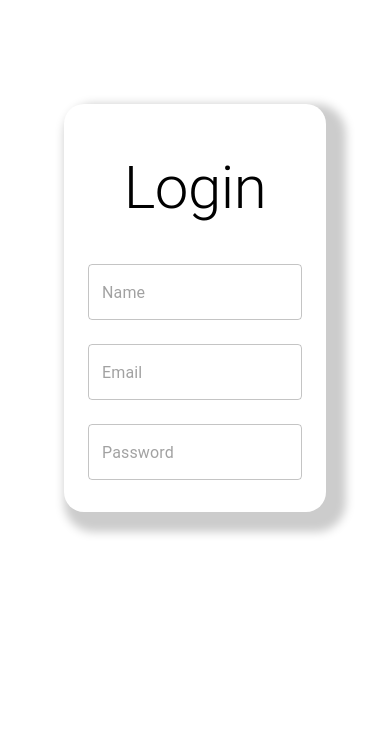
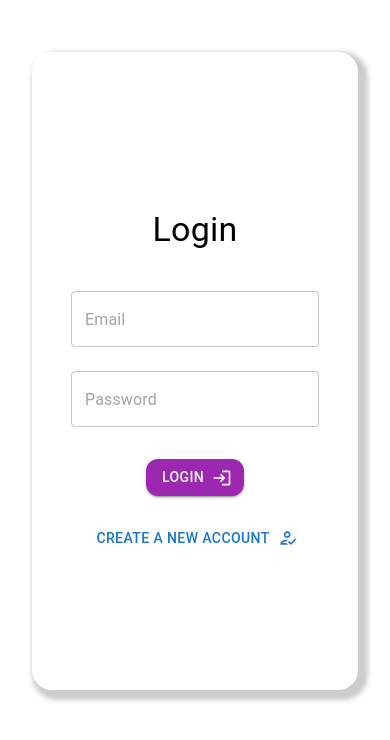
Before and after one commit to jerrydayne/material-ui-demo, a React (Create React App) app: page / in a window 390 px wide. Shown: the top 740 px of the page. Built offline with nearby package versions, Linux system fonts and the light colour scheme.

Commit message:
Sign Up and login form completed with state management, fully responsive and use of Icons

```diff
--- a/src/App.css
+++ b/src/App.css
@@ -2,7 +2,8 @@ body{
   border: #eeeeee;
 }
 .App {
-  padding: 4rem;
+  padding: 2rem;
+  padding-top: 5%;
 }
 
 .App-logo {
--- a/src/features/SingUpLogin.tsx
+++ b/src/features/SingUpLogin.tsx
@@ -1,46 +1,98 @@
 import React from 'react'
 import { Box, Button, TextField, Typography } from '@mui/material'
+import { useState } from 'react'
+import { HowToRegOutlined, LoginOutlined } from '@mui/icons-material'
 
 const SingUpLogin = () => {
+    const [signUp, setSignUp] = useState(false)
+    console.log(signUp)
+
+    const [formInput, setFormInput] = useState({
+        name: '',
+        email: '',
+        password: ''
+    })
+
+    const handleChange = (e: any) => {
+        setFormInput((prevState) => ({
+            ...prevState,
+            [e.target.name] : e.target.value
+        }))
+    }
+
+    const handleSubmit = (e: any) => {
+        e.preventDefault()
+        console.log(formInput)
+    }
+
+    const resetFormInput = (e: any) => {
+        setSignUp(!signUp)
+        setFormInput({ name: '', email: '', password: ''})
+    }
+
   return (
     <div>
-      <form>
+      <form onSubmit={handleSubmit}>
         <Box
             display='flex'
             flexDirection={'column'}
-            maxWidth={400}
+            maxWidth={600}
             alignItems='center'
             justifyContent={'center'}
             margin='auto'
-            marginTop={5}
+            marginTop={4}
+            height='70vh'
             padding={3}
             borderRadius={5}
-            boxShadow={"10px 10px 10px 10px #ccc"}
+            boxShadow={"5px 5px 5px 5px #ccc"}
             sx={{
                 ':hover': {
-                    boxShadow: '15px 15px 15px 20px #cce'
+                    boxShadow: '8px 8px 8px 8px #cce'
                 }
             }}
         >
-            <Typography variant='h2' padding={3} textAlign='center'>Login</Typography>
+            <Typography variant='h4' padding={3} textAlign='center'>{signUp ? "Sign Up" : "Login"}</Typography>
+            {signUp &&
             <TextField
                 margin='normal'
                 type='text'
                 variant='outlined'
+                name='name'
                 placeholder='Name'
+                value={formInput.name}
+                onChange={handleChange}
             ></TextField>
+            }
             <TextField
                 margin='normal'
                 type='email'
                 variant='outlined'
+                name='email'
                 placeholder='Email'
+                value={formInput.email}
+                onChange={handleChange}
             ></TextField>
             <TextField
                 margin='normal'
                 type='password'
                 variant='outlined'
+                name='password'
                 placeholder='Password'
+                value={formInput.password}
+                onChange={handleChange}
             ></TextField>
+            <Button
+                sx={{ marginTop: 3, borderRadius: 3 }}
+                color='secondary'
+                variant='contained'
+                type='submit'
+                endIcon={signUp ? <HowToRegOutlined /> : <LoginOutlined />}
+            >{signUp ? "Create Account" : "Login"}</Button>
+            <Button
+                onClick={resetFormInput}
+                sx={{ marginTop: 3, borderRadius: 3 }}
+                endIcon={signUp ? <LoginOutlined /> : <HowToRegOutlined />}
+            >{signUp ? "Login instead" : "Create a new account"}</Button>
         </Box>
       </form>
     </div>
```
